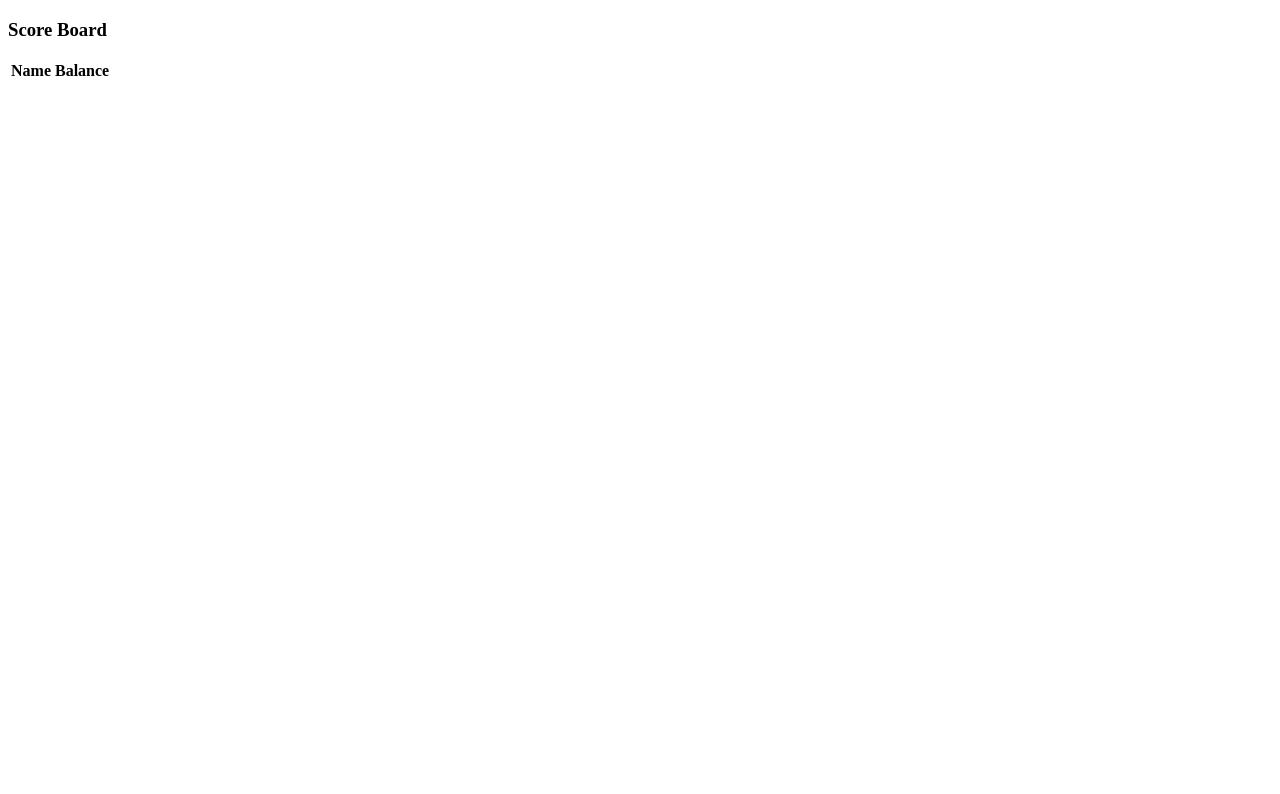
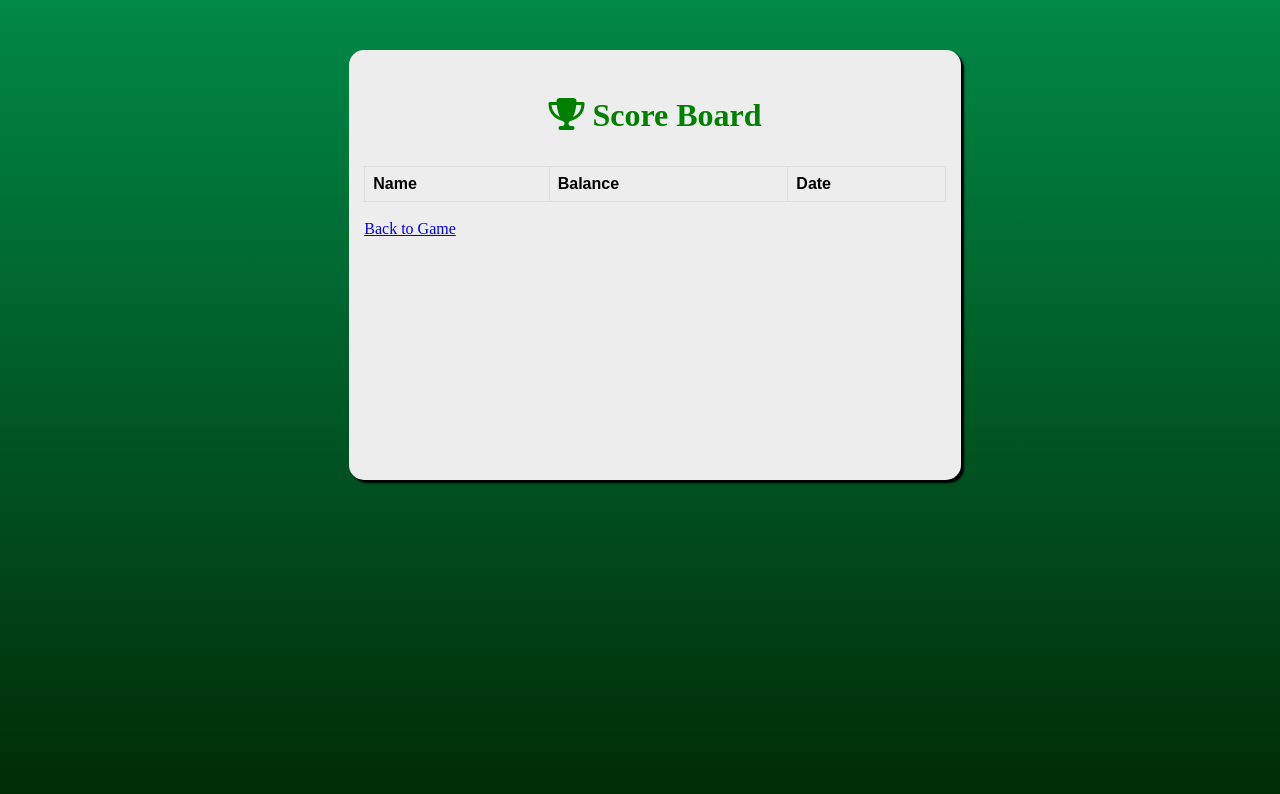
Before and after one commit to maxsiwu/BlackJack, a plain HTML site: page scoreboard.html in a window 1280 px wide. Drawn offline with Linux system fonts and the light colour scheme; no server answers.

Commit message:
styled board, sorted balance

```diff
--- a/scoreboard.html
+++ b/scoreboard.html
@@ -5,7 +5,6 @@
 	<title>Score scoreboard</title>
 	<script src="https://www.gstatic.com/firebasejs/3.7.0/firebase.js"></script>
 	<script>
-	// Initialize Firebase
 	var config = {
 		apiKey: "AIzaSyAcfNJa-0IIQIvvJmMV4h9nQCsVsdQ9Ouo",
 		authDomain: "maxstart-4a003.firebaseapp.com",
@@ -16,16 +15,24 @@
 	firebase.initializeApp(config);
 	</script>
 	<script src="scoreboard.js"></script>
+    <script src="https://use.fontawesome.com/a57bbf329f.js"></script>
+    <link rel="stylesheet" type="text/css" href="styleScoreBoard.css">
 </head>
 <body>
-    <div class="scoreboard-container">
-    <h3>Score Board</h3>
+    <div id="scoreboard-container">
+        <div id="board">
+            <h3><i class="fa fa-trophy" aria-hidden="true"></i>&nbsp;Score Board</h3>
             <table id="score-table">
                 <tr>
                     <th>Name</th>
                     <th>Balance</th>
+                    <th>Date</th>
                 </tr>
             </table>
+            <br>
+            <a href="index.html">Back to Game</a>
+        </div>
+
     </div>
 </body>
 </html>
--- a/scoreboard.js
+++ b/scoreboard.js
@@ -3,18 +3,22 @@ onload = function(){
     var table = document.getElementById('score-table')
 
     const databaseRef = firebase.database().ref().child('playerScores')
-    databaseRef.on('value',snap => {
-        console.log(snap.val())
-
-        for(let key in snap.val()) {
+    databaseRef.orderByChild('balance').on('child_added',snap => {
+        console.log(snap.val().name)
+        //for(let key in snap.val()) {
         var playerScoreObject = document.createElement('tr')
         table.appendChild(playerScoreObject)
         var playerName = document.createElement('td')
         var playerBalance = document.createElement('td')
-            playerName.innerHTML = snap.val()[key].name
-            playerBalance.innerHTML = '$' + snap.val()[key].balance
+        var playerTime = document.createElement('td')
+        playerName.innerHTML = snap.val().name
+        playerBalance.innerHTML = '$' + parseInt(snap.val().balance)*(-1)
+        var time = snap.val().date
+        var string = new Date(time)
+        playerTime.innerHTML = string.getFullYear() + '/' + (parseInt(string.getMonth()) + 1) + '/'+ string.getDate()
         playerScoreObject.appendChild(playerName)
         playerScoreObject.appendChild(playerBalance)
-        };
+        playerScoreObject.appendChild(playerTime)
+        //}
     })
 }
--- /dev/null
+++ b/styleScoreBoard.css
@@ -0,0 +1,48 @@
+body {
+    height: 100vh;
+    /* Permalink - use to edit and share this gradient: http://colorzilla.com/gradient-editor/#008947+0,002400+100 */
+    background: #008947; /* Old browsers */
+    background: -moz-linear-gradient(top, #008947 0%, #002400 100%); /* FF3.6-15 */
+    background: -webkit-linear-gradient(top, #008947 0%,#002400 100%); /* Chrome10-25,Safari5.1-6 */
+    background: linear-gradient(to bottom, #008947 0%,#002400 100%); /* W3C, IE10+, FF16+, Chrome26+, Opera12+, Safari7+ */
+    filter: progid:DXImageTransform.Microsoft.gradient( startColorstr='#008947', endColorstr='#002400',GradientType=0 ); /* IE6-9 */
+}
+
+#scoreboard-container {
+    width: 50%;
+    height: auto;
+    margin: 50px auto;
+}
+
+h3 {
+    text-align: center;
+    font-size: 2em;
+    color: green;
+}
+
+#board {
+    width: 92%;
+    min-height: 400px;
+    border-radius: 15px;
+    padding: 15px;
+    margin: 30px 4%;
+    background-color: #ededed;
+    box-shadow: 3px 3px 2px 0 #000000;
+}
+
+table {
+    width: 100%;
+    font-family: arial, sans-serif;
+    border-collapse: collapse;
+    width: 100%;
+}
+
+td, th {
+    border: 1px solid #dddddd;
+    text-align: left;
+    padding: 8px;
+}
+
+tr:nth-child(even) {
+    background-color: #dddddd;
+}
```
Also changed, not shown: addHtmlElements.js (+17 -3 lines), game.js (+11 -1 lines). Lines whose indentation alone changed are shown as unchanged.
